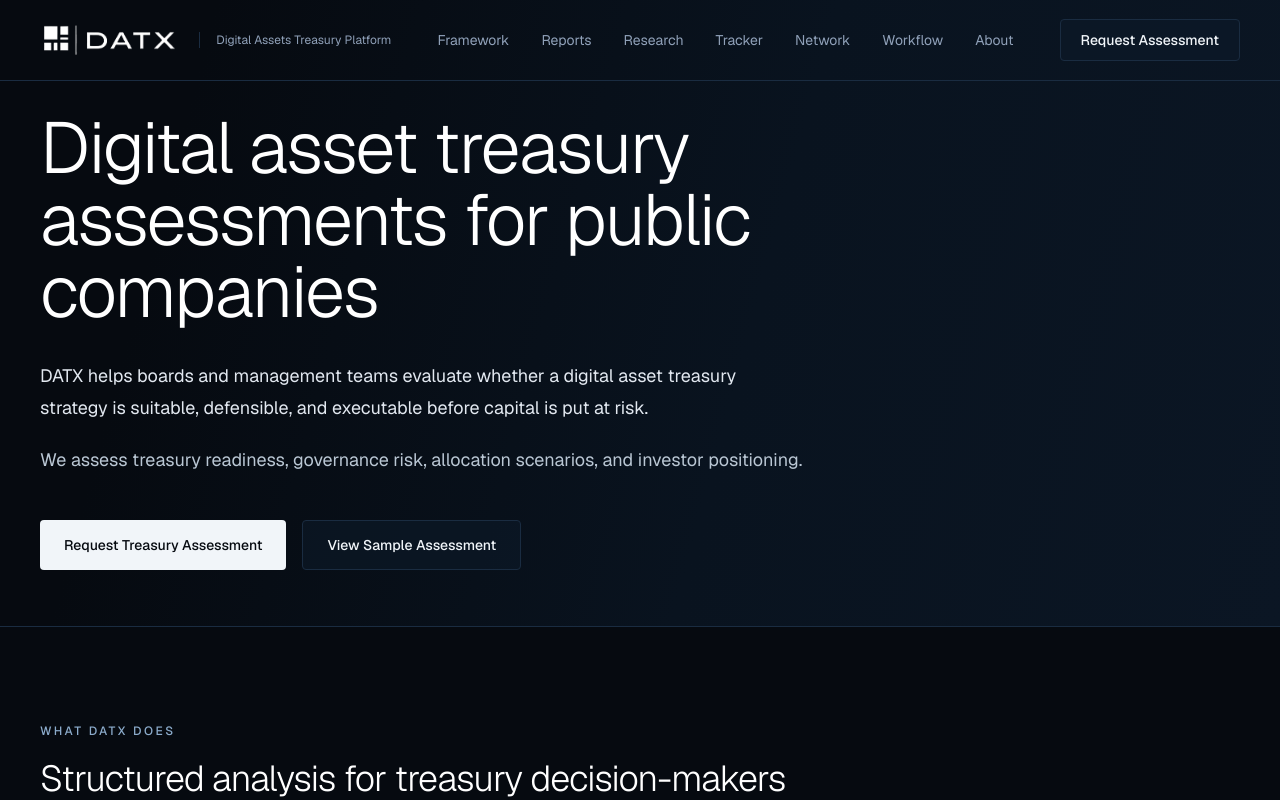
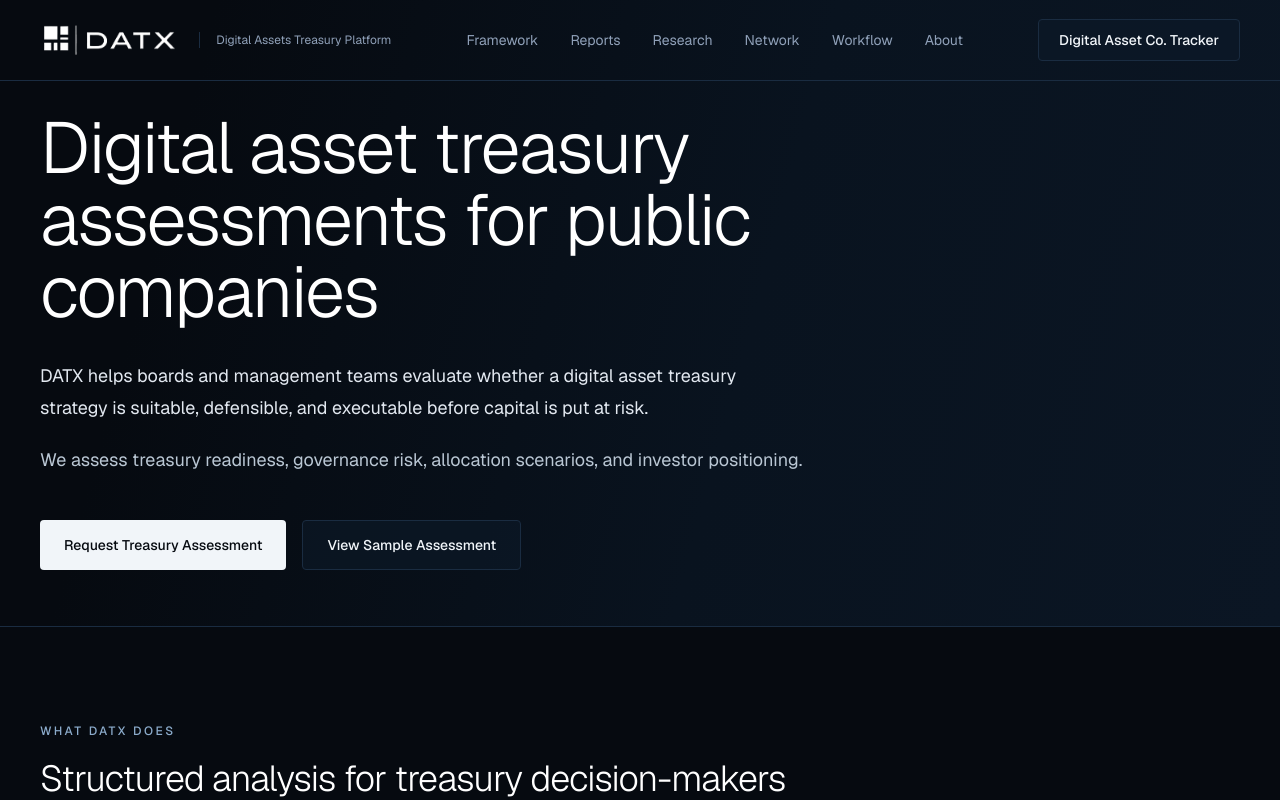
Before and after one commit to datxstrategy-creator/datx-prototype, a Next.js app: page / in a window 1280 px wide. Shown: the top 800 px of the page. Built offline with nearby package versions, Linux system fonts and the light colour scheme.

Commit message:
Update header tracker CTA

```diff
--- a/components/mobile-navigation.tsx
+++ b/components/mobile-navigation.tsx
@@ -8,11 +8,10 @@
   { label: "Framework", href: "/#framework" },
   { label: "Reports", href: "/#reports" },
   { label: "Research", href: "/research" },
-  { label: "Tracker", href: "/tracker" },
   { label: "Network", href: "/#network" },
   { label: "Workflow", href: "/#workflow" },
   { label: "About", href: "/about" },
-  { label: "Request Assessment", href: "/#assessment" },
+  { label: "Digital Asset Co. Tracker", href: "/tracker" },
 ];
 
 export function MobileNavigation() {
--- a/components/site-header.tsx
+++ b/components/site-header.tsx
@@ -6,7 +6,6 @@
   { label: "Framework", href: "/#framework" },
   { label: "Reports", href: "/#reports" },
   { label: "Research", href: "/research" },
-  { label: "Tracker", href: "/tracker" },
   { label: "Network", href: "/#network" },
   { label: "Workflow", href: "/#workflow" },
   { label: "About", href: "/about" },
@@ -41,10 +40,10 @@
           ))}
         </nav>
         <Link
-          className="button-secondary hidden px-5 py-2.5 sm:inline-flex"
-          href="/#assessment"
+          className="button-secondary hidden whitespace-nowrap px-4 py-2.5 text-sm sm:inline-flex xl:px-5"
+          href="/tracker"
         >
-          Request Assessment
+          Digital Asset Co. Tracker
         </Link>
         <MobileNavigation />
       </div>
```
